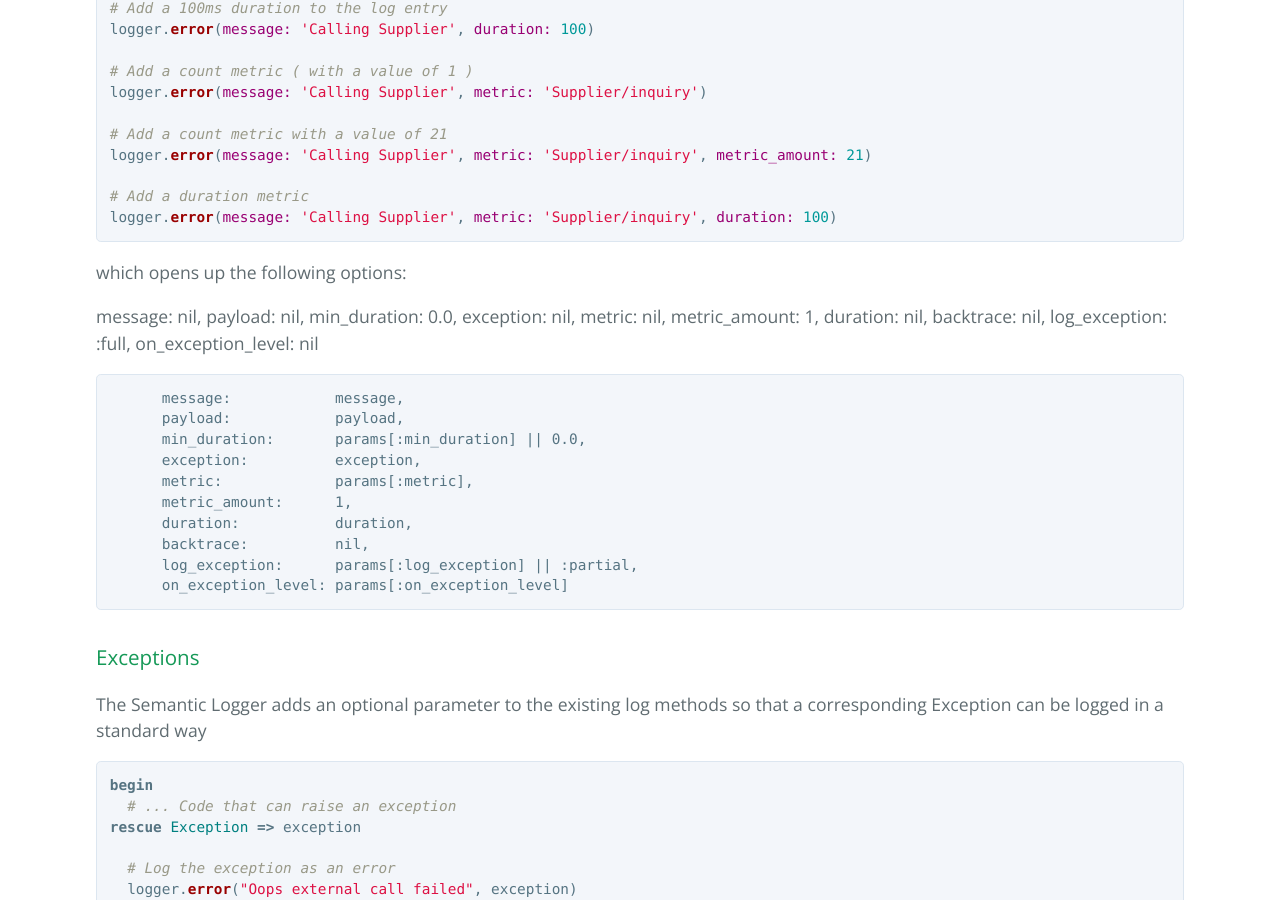
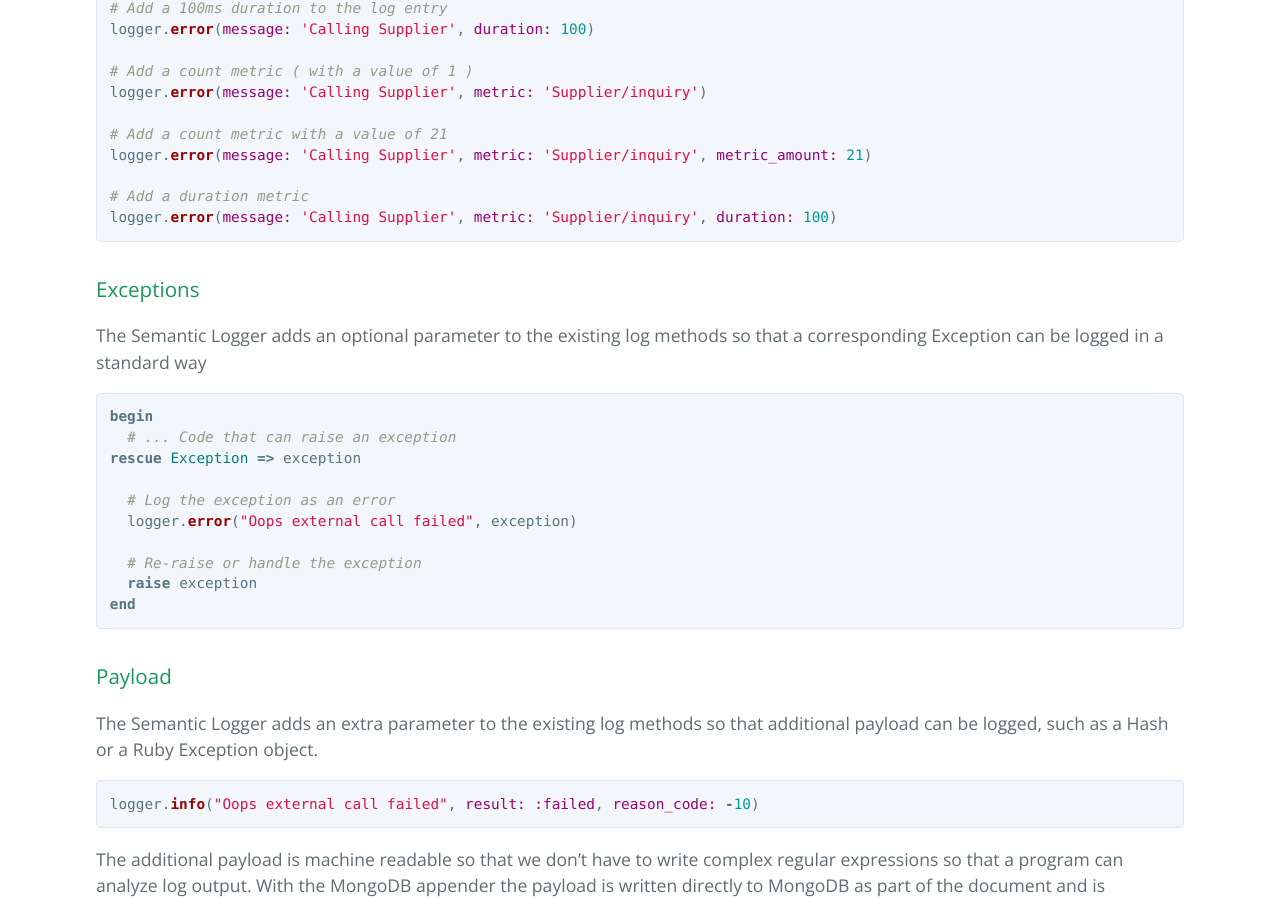
Before and after one commit to reidmorrison/semantic_logger, a Jekyll site: the page built from docs/api.md, in a window 1280 px wide and 900 px high, scrolled down 3518 px. Built offline with Jekyll 4.4.1, drawn with Linux system fonts in a browser that asks for light colours; our own code applies the rules of GitHub Pages for plain Markdown files; some of the changed text lies outside the part shown.

Commit message:
Update Docs

```diff
--- a/docs/api.md
+++ b/docs/api.md
@@ -170,23 +170,6 @@ logger.error(message: 'Calling Supplier', metric: 'Supplier/inquiry', metric_amo
 # Add a duration metric
 logger.error(message: 'Calling Supplier', metric: 'Supplier/inquiry', duration: 100)
 ~~~
-
-
-which opens up the following options:
-
-message: nil, payload: nil, min_duration: 0.0, exception: nil, metric: nil, metric_amount: 1, duration: nil, backtrace: nil, log_exception: :full, on_exception_level: nil
-
-          message:            message,
-          payload:            payload,
-          min_duration:       params[:min_duration] || 0.0,
-          exception:          exception,
-          metric:             params[:metric],
-          metric_amount:      1,
-          duration:           duration,
-          backtrace:          nil,
-          log_exception:      params[:log_exception] || :partial,
-          on_exception_level: params[:on_exception_level]
-
 
 ### Exceptions
 
```
Also changed, not shown: other parts of docs/api.md (+1 -1 lines), test/appender/elasticsearch_test.rb (+1 -0 lines).
